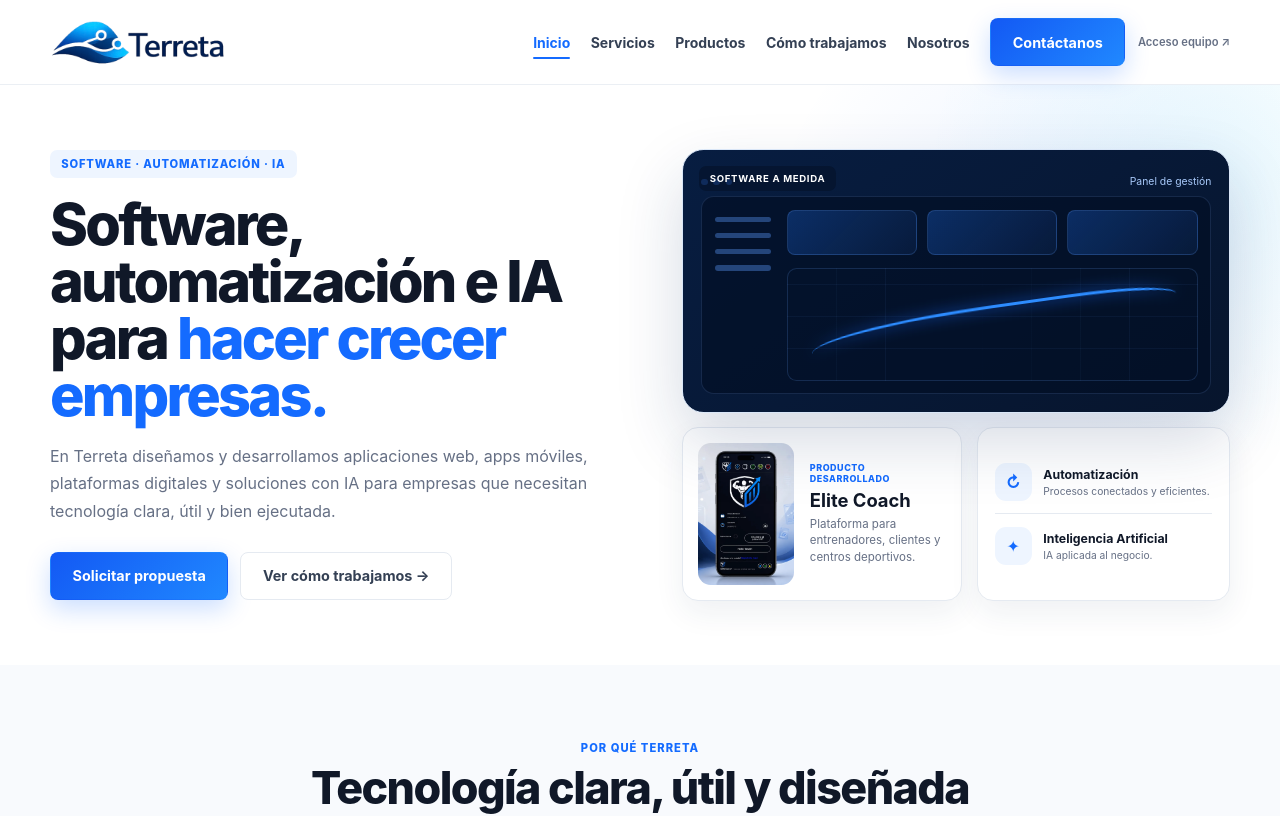
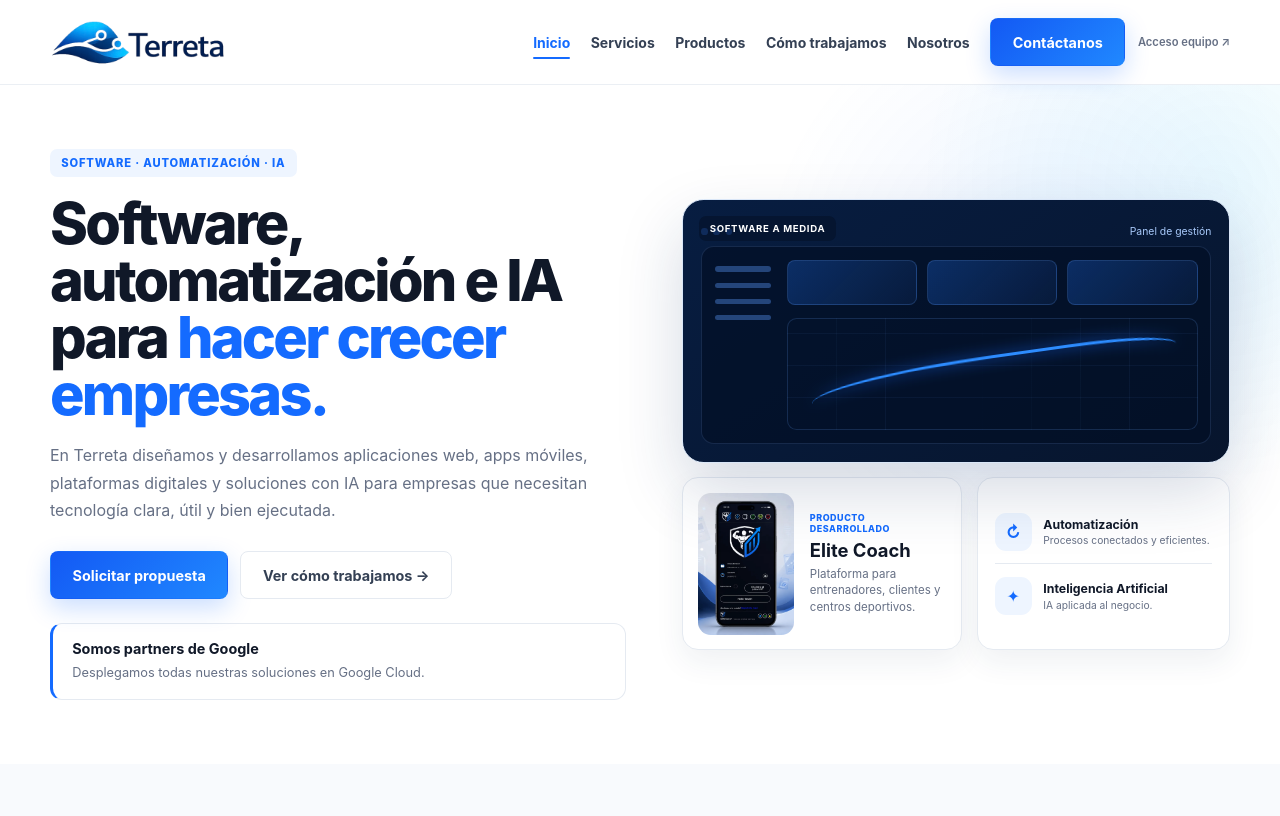
Before and after one commit to AntonioPardoRuiz/terretaLanding, an Angular app: page / in a window 1280 px wide. Shown: the top 816 px of the page. Built offline with nearby package versions, Linux system fonts and the light colour scheme.

Commit message:
Add Google partnership to homepage and record deployment workflow

```diff
--- a/src/app/pages/home/home.html
+++ b/src/app/pages/home/home.html
@@ -11,6 +11,10 @@
         <div class="hero__actions">
           <app-button label="Solicitar propuesta" link="/contacto" />
           <app-button label="Ver cómo trabajamos →" link="/como-trabajamos" variant="secondary" />
+        </div>
+        <div class="hero__cloud">
+          <strong>Somos partners de Google</strong>
+          <span>Desplegamos todas nuestras soluciones en Google Cloud.</span>
         </div>
       </div>
 
--- a/src/app/pages/home/home.scss
+++ b/src/app/pages/home/home.scss
@@ -39,6 +39,25 @@
   display: flex;
   flex-wrap: wrap;
   gap: 0.75rem;
+}
+.hero__cloud {
+  display: grid;
+  gap: 0.35rem;
+  margin-top: 1.5rem;
+  padding: 1rem 1.2rem;
+  border: 1px solid var(--color-border);
+  border-left: 3px solid var(--color-primary);
+  border-radius: 0.75rem;
+  background: white;
+}
+.hero__cloud strong {
+  color: var(--color-heading);
+  font-size: 0.9rem;
+}
+.hero__cloud span {
+  color: var(--color-text-muted);
+  font-size: 0.8rem;
+  line-height: 1.6;
 }
 .showcase {
   display: grid;
```
Also changed, not shown: 1 other file (tests, documents, lock files or other folders).
